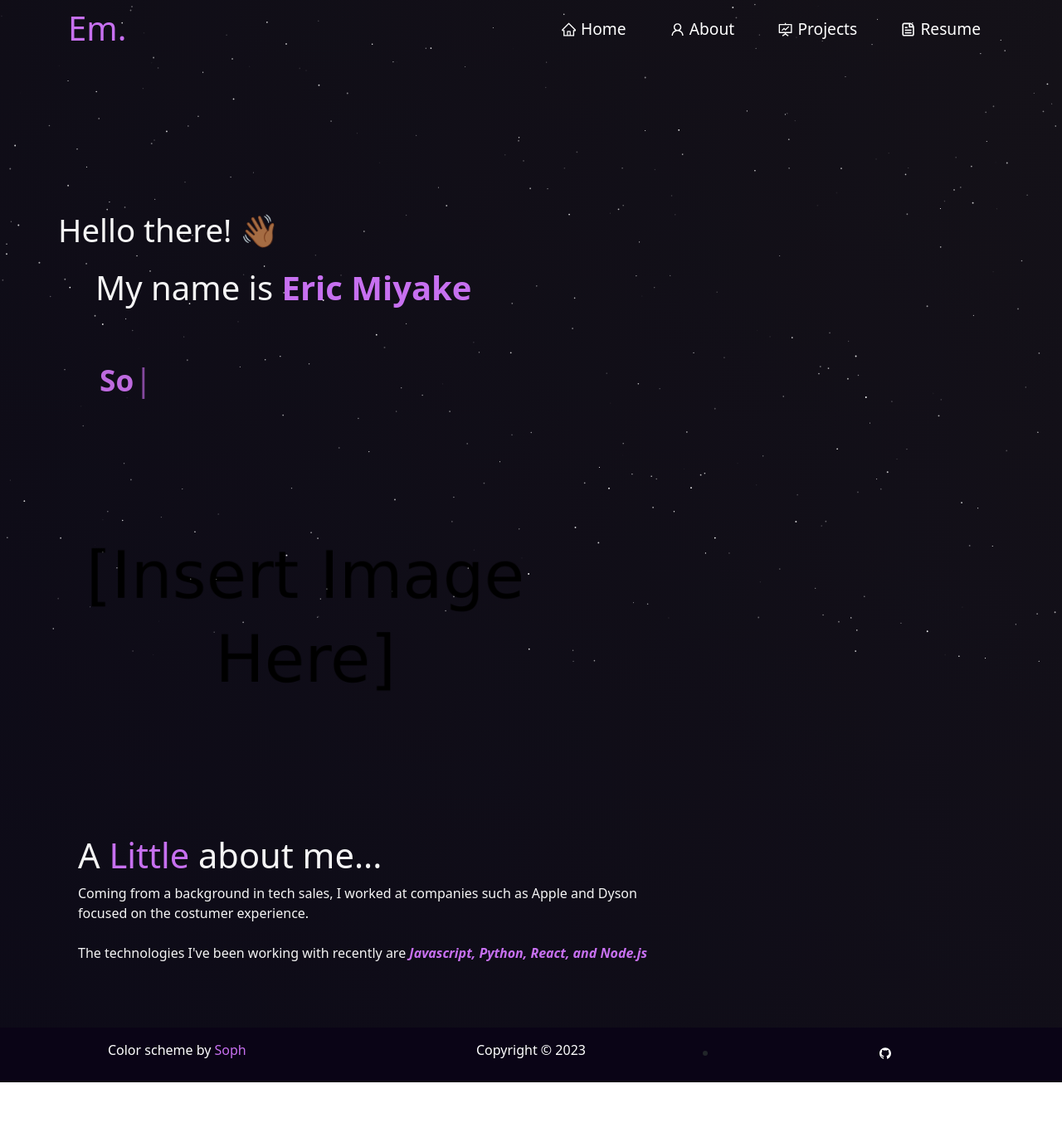
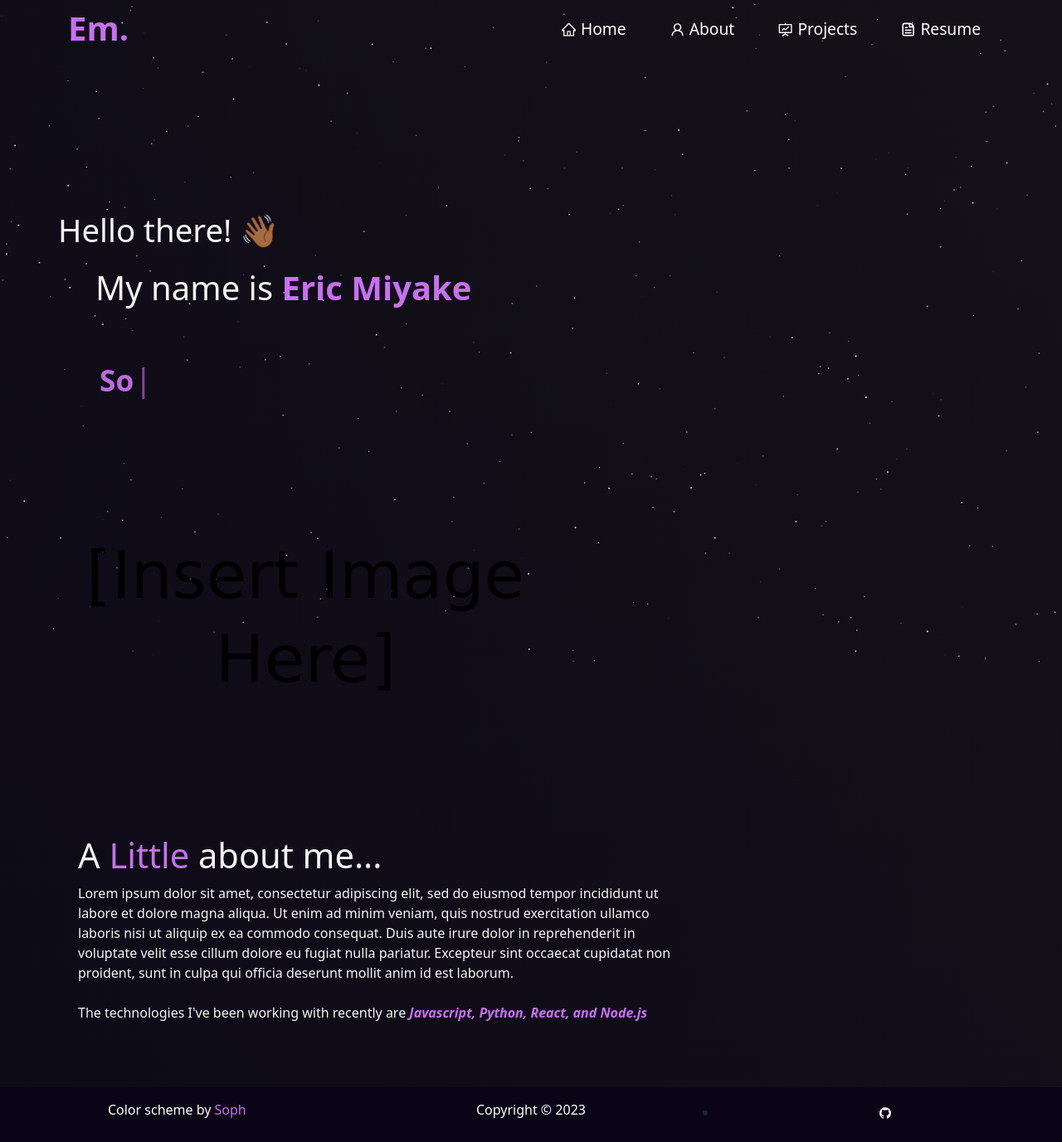
Before and after one commit to ArekBM/Portfolio, a React (Vite) app: page / in a window 1280 px wide. Shown: the whole page at 83% size. Before the commit the page ends 1305 px from the top, so only its background shows below. Built offline with nearby package versions, Linux system fonts and the light colour scheme.

Commit message:
small fixes

```diff
--- a/src/components/AboutCard.jsx
+++ b/src/components/AboutCard.jsx
@@ -2,6 +2,7 @@
 import Card from 'react-bootstrap/Card';
 
 export default function AboutCard() {
+
     return (
         <Card className='quote-card-view'>
             <Card.Body>
--- a/src/components/Content.jsx
+++ b/src/components/Content.jsx
@@ -12,8 +12,7 @@
                             A <span className='purple'>Little</span> about me...
                         </h1>
                         <p className='home-about-body'>
-                            Coming from a background in tech sales, I worked at companies such as
-                            Apple and Dyson focused on the costumer experience.
+                            Lorem ipsum dolor sit amet, consectetur adipiscing elit, sed do eiusmod tempor incididunt ut labore et dolore magna aliqua. Ut enim ad minim veniam, quis nostrud exercitation ullamco laboris nisi ut aliquip ex ea commodo consequat. Duis aute irure dolor in reprehenderit in voluptate velit esse cillum dolore eu fugiat nulla pariatur. Excepteur sint occaecat cupidatat non proident, sunt in culpa qui officia deserunt mollit anim id est laborum.
                             <br />
                             <br />The technologies I've been working with recently are
                             <i>
--- a/src/components/Navbar.jsx
+++ b/src/components/Navbar.jsx
@@ -35,7 +35,7 @@
         >
             <Container>
                 <Navbar.Brand href='/' className='d-flex'>
-                    <h1 className='purple'>Em.</h1>
+                    <h1 className='purple'><span className='em'>Em.</span></h1>
                 </Navbar.Brand>
                 <Navbar.Toggle
                     aria-controls='responsive-navbar-nav'
--- a/src/components/Projects.jsx
+++ b/src/components/Projects.jsx
@@ -26,7 +26,7 @@
                             imgPath={PhotoCapsule}
                             title='PhotoCapsule'
                             description='A game that tests your knowledge of history and pop culture through the lens of a camera. Built an API that reads and writes into an JSON object. Built with React and vanilla Javascript.'
-                            demoLink='https://www.chronophoto.app/'
+                            demoLink='https://scintillating-melba-98a2d4.netlify.app/'
                         />
                     </Col>
                 </Row>
--- a/src/styles.css
+++ b/src/styles.css
@@ -405,3 +405,7 @@
     outline: none !important;
     box-shadow: none !important;
 }
+
+.em {
+    font-weight: bolder;
+}
```
